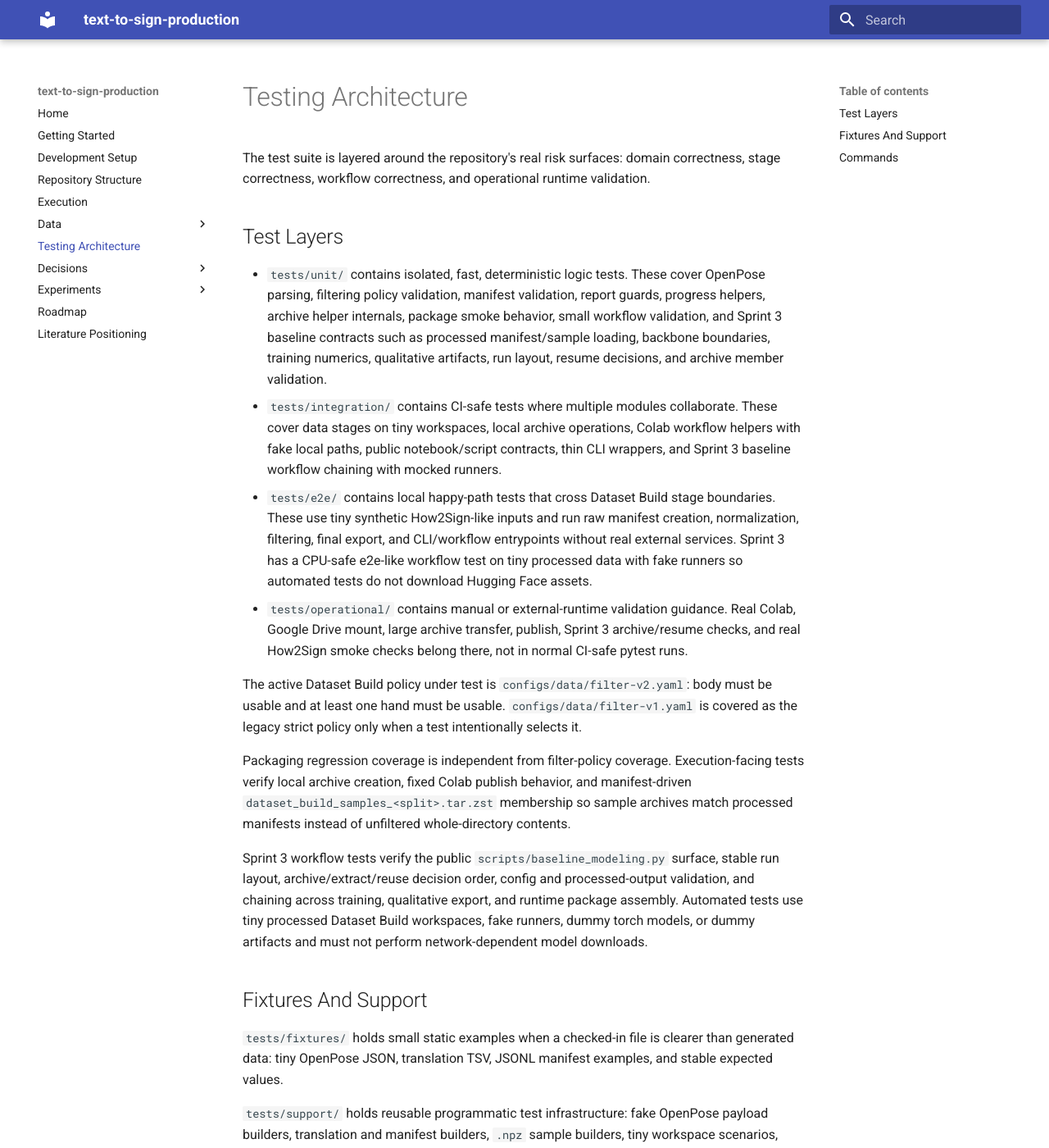
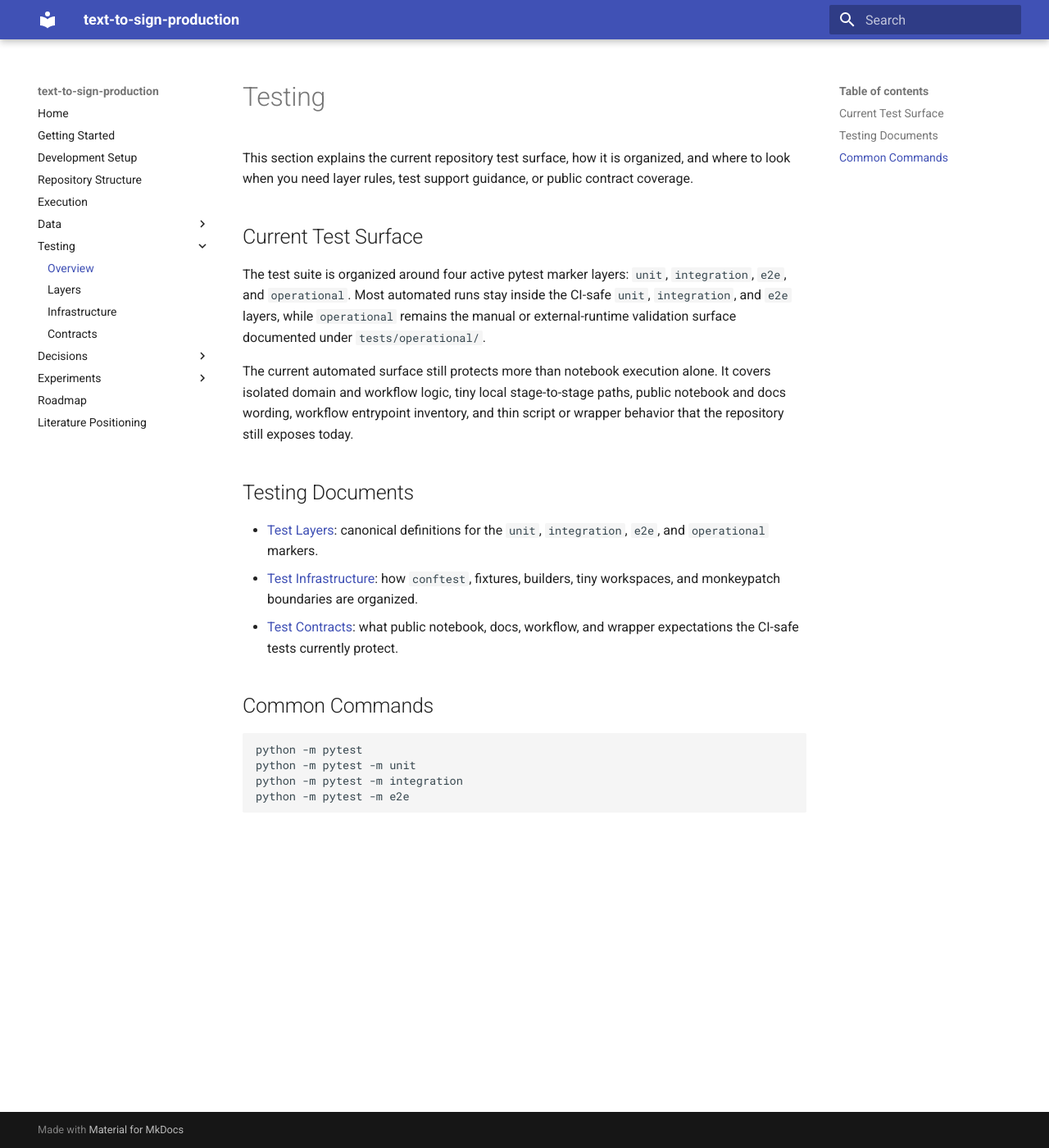
Before and after one commit to 0xmillennium/text-to-sign-production, an MkDocs documentation site: the page built from docs/testing/index.md, in a window 1280 px wide and 1400 px high. Shown: the whole window at 82% size. Built offline with MkDocs 1.6.1 and Material for MkDocs 9.7.7, drawn with Linux system fonts in a browser that asks for light colours; some of the changed text lies outside the part shown.

Commit message:
docs(testing): restructure testing docs into canonical folder (#45)
Replaces the old single-file testing page with a structured `docs/testing/` surface.

- add overview, layers, infrastructure, and contracts pages
- remove `docs/testing.md`
- update Testing navigation in MkDocs
- preserve current repo truth for markers, infrastructure, and public contract coverage
- fix only the direct links affected by the testing docs move

````diff
--- a/docs/testing.md
+++ /dev/null
@@ -1,87 +0,0 @@
-# Testing Architecture
-
-The test suite is layered around the repository's real risk surfaces: domain correctness, stage
-correctness, workflow correctness, and operational runtime validation.
-
-## Test Layers
-
-- `tests/unit/` contains isolated, fast, deterministic logic tests. These cover OpenPose parsing,
-  filtering policy validation, manifest validation, report guards, progress helpers, archive helper
-  internals, package smoke behavior, small workflow validation, and Sprint 3 baseline contracts such
-  as processed manifest/sample loading, backbone boundaries, training numerics, qualitative
-  artifacts, run layout, resume decisions, and archive member validation.
-- `tests/integration/` contains CI-safe tests where multiple modules collaborate. These cover data
-  stages on tiny workspaces, local archive operations, Colab workflow helpers with fake local
-  paths, public notebook/script contracts, thin CLI wrappers, and Sprint 3 baseline workflow
-  chaining with mocked runners.
-- `tests/e2e/` contains local happy-path tests that cross Dataset Build stage boundaries. These use
-  tiny synthetic How2Sign-like inputs and run raw manifest creation, normalization, filtering, final
-  export, and CLI/workflow entrypoints without real external services. Sprint 3 has a CPU-safe
-  e2e-like workflow test on tiny processed data with fake runners so automated tests do not
-  download Hugging Face assets.
-- `tests/operational/` contains manual or external-runtime validation guidance. Real Colab,
-  Google Drive mount, large archive transfer, publish, Sprint 3 archive/resume checks, and real
-  How2Sign smoke checks belong there, not in normal CI-safe pytest runs.
-
-The active Dataset Build policy under test is `configs/data/filter-v2.yaml`: body must be usable
-and at least one hand must be usable. `configs/data/filter-v1.yaml` is covered as the legacy strict
-policy only when a test intentionally selects it.
-
-Packaging regression coverage is independent from filter-policy coverage. Execution-facing tests
-verify local archive creation, fixed Colab publish behavior, and manifest-driven
-`dataset_build_samples_<split>.tar.zst` membership so sample archives match processed manifests
-instead of unfiltered whole-directory contents.
-
-Sprint 3 workflow tests verify the public `scripts/baseline_modeling.py` surface, stable run layout,
-archive/extract/reuse decision order, config and processed-output validation, and chaining across
-training, qualitative export, and runtime package assembly. Automated tests use tiny processed
-Dataset Build workspaces, fake runners, dummy torch models, or dummy artifacts and must not perform
-network-dependent model downloads.
-
-## Fixtures And Support
-
-`tests/fixtures/` holds small static examples when a checked-in file is clearer than generated
-data: tiny OpenPose JSON, translation TSV, JSONL manifest examples, and stable expected values.
-
-`tests/support/` holds reusable programmatic test infrastructure: fake OpenPose payload builders,
-translation and manifest builders, `.npz` sample builders, tiny workspace scenarios, archive
-helpers, Sprint 3 modeling workflow builders, torch-only dummy baseline helpers, transformer
-loading fakes, path patching helpers, and shared assertions.
-
-Sprint 3 tests should use support builders for synthetic processed manifests, samples, configs,
-checkpoints, qualitative artifacts, and run directories. Keep setup literals local only when the
-test is directly asserting that literal contract. Monkeypatching should stay at explicit boundaries:
-repo-root path resolution, CLI `sys.argv`, external transformer imports, torch checkpoint/device
-loading, archive create/extract process calls, and fake model construction used to prevent Hugging
-Face downloads. Do not monkeypatch core internal behavior when a tiny workspace, fake collaborator,
-or support builder can exercise the contract directly.
-
-`tests/conftest.py` is intentionally narrow. It provides pytest wiring only: import path setup and
-fixture composition such as `fixtures_dir`, `tmp_project_root`, `patched_dataset_roots`, and
-`tiny_dataset_workspace`.
-
-## Commands
-
-Normal CI-safe test run:
-
-```bash
-python -m pytest
-```
-
-Focused layer runs:
-
-```bash
-python -m pytest -m unit
-python -m pytest -m integration
-python -m pytest -m e2e
-python -m pytest -m "unit or integration or e2e"
-```
-
-Operational validation is excluded by default. If operational pytest tests are ever added, run them
-only by explicit operator choice:
-
-```bash
-python -m pytest -m operational
-```
-
-For the current repository, operational validation is documented under `tests/operational/`.
--- /dev/null
+++ b/docs/testing/index.md
@@ -0,0 +1,24 @@
+# Testing
+
+This section explains the current repository test surface, how it is organized, and where to look when you need layer rules, test support guidance, or public contract coverage.
+
+## Current Test Surface
+
+The test suite is organized around four active pytest marker layers: `unit`, `integration`, `e2e`, and `operational`. Most automated runs stay inside the CI-safe `unit`, `integration`, and `e2e` layers, while `operational` remains the manual or external-runtime validation surface documented under `tests/operational/`.
+
+The current automated surface still protects more than notebook execution alone. It covers isolated domain and workflow logic, tiny local stage-to-stage paths, public notebook and docs wording, workflow entrypoint inventory, and thin script or wrapper behavior that the repository still exposes today.
+
+## Testing Documents
+
+- [Test Layers](layers.md): canonical definitions for the `unit`, `integration`, `e2e`, and `operational` markers.
+- [Test Infrastructure](infrastructure.md): how `conftest`, fixtures, builders, tiny workspaces, and monkeypatch boundaries are organized.
+- [Test Contracts](contracts.md): what public notebook, docs, workflow, and wrapper expectations the CI-safe tests currently protect.
+
+## Common Commands
+
+```bash
+python -m pytest
+python -m pytest -m unit
+python -m pytest -m integration
+python -m pytest -m e2e
+```
--- a/mkdocs.yml
+++ b/mkdocs.yml
@@ -38,7 +38,11 @@ nav:
           - Training Archive: data/artifacts/baseline-modeling/training-archive.md
           - Qualitative Archive: data/artifacts/baseline-modeling/qualitative-archive.md
           - Record Archive: data/artifacts/baseline-modeling/record-archive.md
-  - Testing Architecture: testing.md
+  - Testing:
+      - Overview: testing/index.md
+      - Layers: testing/layers.md
+      - Infrastructure: testing/infrastructure.md
+      - Contracts: testing/contracts.md
   - Decisions:
       - Overview: decisions/index.md
       - Template: decisions/template.md
````
Also changed, not shown: README.md (+2 -2 lines), docs/decisions/index.md (+1 -1 lines), docs/decisions/template.md (+1 -1 lines), docs/testing/contracts.md (added, +44 -0 lines), docs/testing/infrastructure.md (added, +50 -0 lines), docs/testing/layers.md (added, +68 -0 lines).
